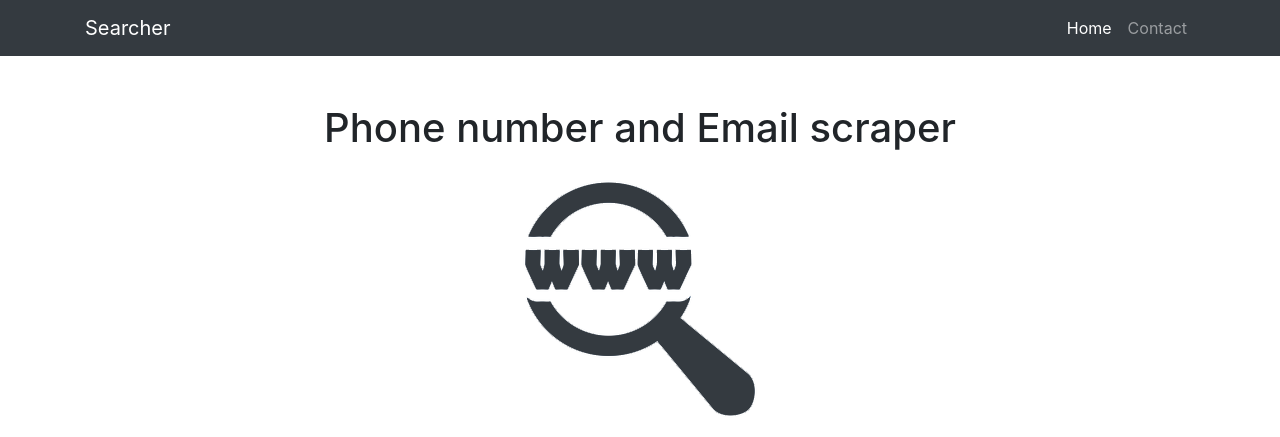
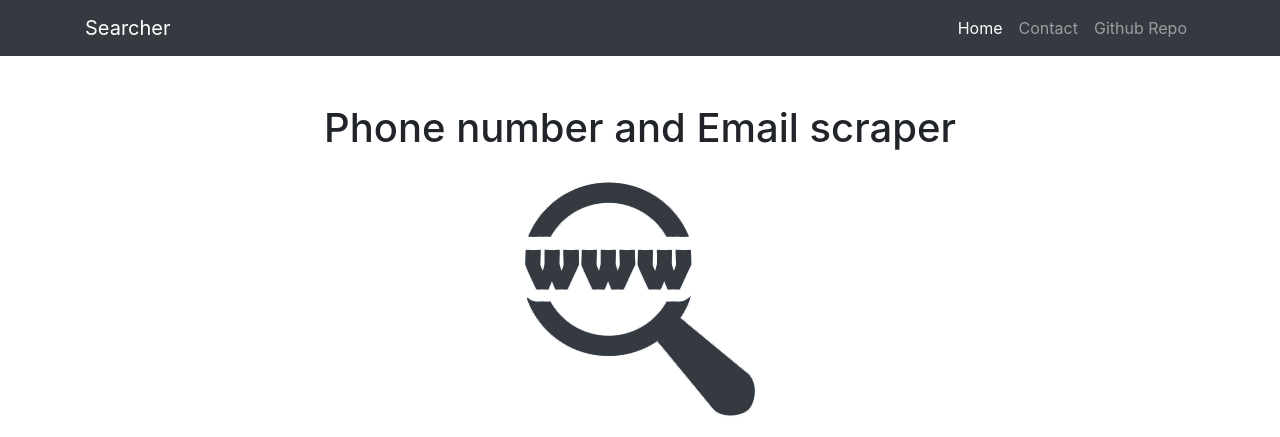
Before and after one commit to RTBlanco/email_number_search, a Flask app: page / in a window 1280 px wide. Shown: the top 437 px of the page. Run offline with Flask 2, Linux system fonts and the light colour scheme; some libraries are stand-ins or nearby versions.

Commit message:
added git repo link to the navbar

```diff
--- a/Searcher/templates/layout.html
+++ b/Searcher/templates/layout.html
@@ -30,6 +30,9 @@
           <li class="nav-item">
             <a class="nav-link" href="{{ url_for('contact') }}">Contact</a>
           </li>
+          <li class="nav-item">
+            <a href="https://github.com/RTBlanco/email_number_search" class="nav-link">Github Repo</a>
+          </li>
         </ul>
       </div>
     </div>
```
